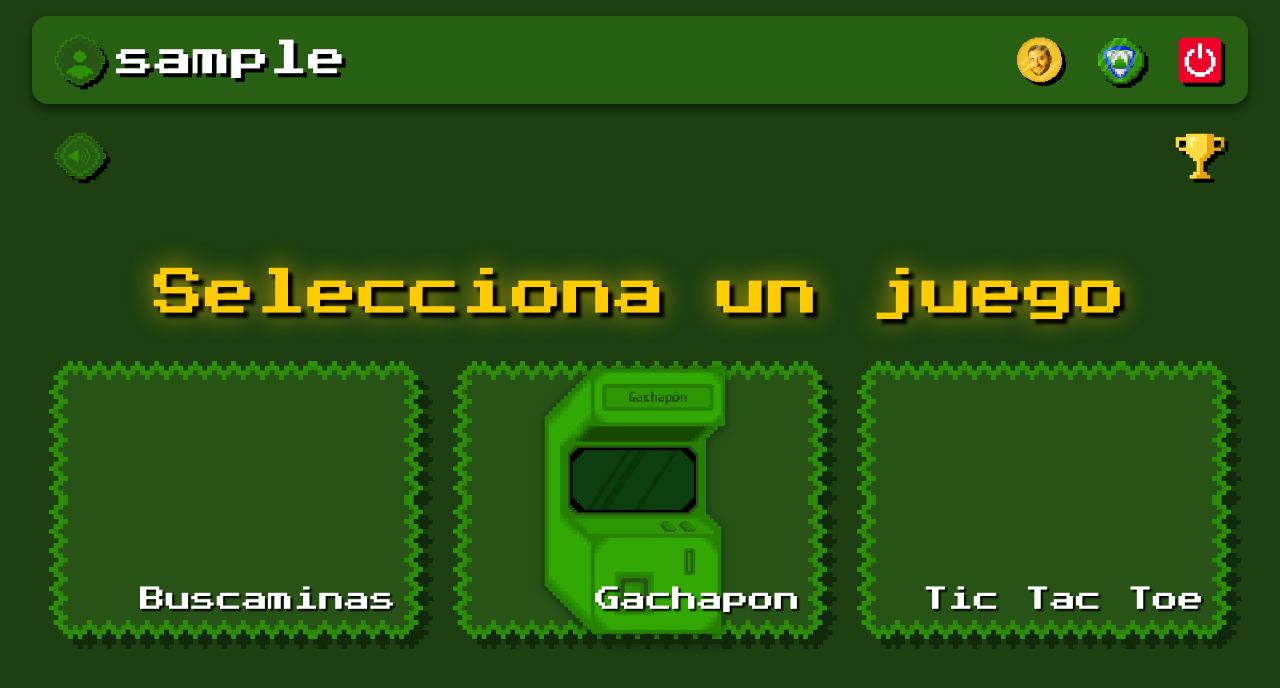
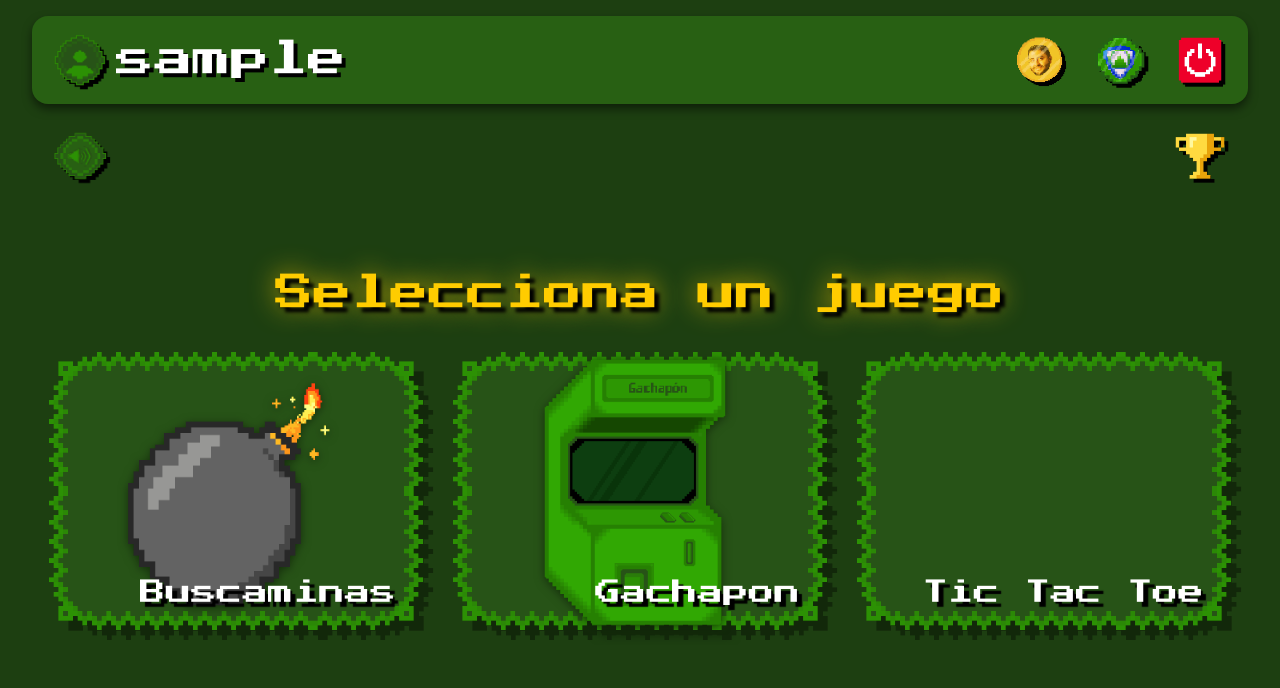
Before and after one commit to JeffreyArgueta/ArcadeUSO_web, a React (Vite) app: page /Dashboard in a window 1280 px wide. Shown: the top 688 px of the page. Built offline with nearby package versions, Linux system fonts and the light colour scheme; no server answers; sample sign-in values are in the browser's storage.

Commit message:
Actualización a las tarjetas
Se agregó el gif del buscaminas y se cambió el fondo de las tarjetas para mejorar las esquinas

```diff
--- a/src/components/Content/index.css
+++ b/src/components/Content/index.css
@@ -11,7 +11,7 @@
 .title {
   color: #ffcc00;
   filter: drop-shadow(0.3rem 0.3rem rgba(0, 0, 0, 1));
-  font-size: 4vw;
+  font-size: 3vw;
   text-align: center;
   animation: pulseGlow 1.5s infinite alternate;
 }
@@ -22,7 +22,9 @@
   width: 100%;
 }
 
-.gameButton {
+.gameButtonGachapon,
+.gameButtonMinesweeper,
+.gameButtonTiktaktoe {
   position: relative;
   width: 30vw;
   flex: 4;
@@ -40,26 +42,32 @@
 
 }
 
-.gameButton:hover {
+.gameButtonGachapon:hover,
+.gameButtonMinesweeper:hover,
+.gameButtonTiktaktoe:hover {
   transform: scale(0.95) rotate(2deg);
 }
 
-.gameButton:active {
+.gameButtonGachapon:active,
+.gameButtonMinesweeper:active,
+.gameButtonTiktaktoe:active {
   transform: scale(1.05);
 }
 
 .nameGame {
   position: absolute;
   color: white;
-  text-shadow: 2px 2px 2px #000000;
+  text-shadow: 5px 5px 1px #000000;
   font-size: 2vw;
   right: 2.5vw;
+  bottom: 2.3vw;
   /* right: 35px; */
   /* bottom: 35px; */
-  bottom: 2.5vw;
+
 }
 
-.gameButton img {
+.gameButtonGachapon img,
+.gameButtonTiktaktoe img{
   width: 100%;
   height: 100%;
   filter: drop-shadow(0 2px 5px rgb(15, 34, 8, 0.75));
@@ -67,7 +75,18 @@
   transition: transform ease 0.4s;
 }
 
-.gameButton img:hover {
+.gameButtonMinesweeper img {
+  width: 60%;
+  height: 85%;
+  filter: drop-shadow(0 2px 5px rgb(15, 34, 8, 0.75));
+  transition: transform ease 0.4s;
+}
+
+.gameButtonGachapon img:hover {
+  transform: scale(1.45) rotate(-2deg) translate(3px, 27px);
+}
+
+.gameButtonMinesweeper img:hover {
   transform: scale(1.45) rotate(-2deg) translate(3px, 27px);
 }
 
@@ -102,12 +121,16 @@
     align-items: center;
   }
 
-  .gameButton {
+  .gameButtonGachapon,
+  .gameButtonMinesweeper,
+  .gameButtonTiktaktoe {
     width: 25vh;
     min-width: 150px;
   }
 
-  .gameButton img {
+  .gameButtonGachapon img,
+  .gameButtonMinesweeper img,
+  .gameButtonTiktaktoe img {
     transform: scale(1.25) translateY(25px);
   }
 
--- a/src/components/Content/index.jsx
+++ b/src/components/Content/index.jsx
@@ -8,6 +8,8 @@ import "./index.css";
 // Aquí debe añadir todas las imagenes de miniatura para los juegos
 // Luego los añades al botón así " <img src={nombredelImport}/> "
 import imgGachapon from "@/assets/Gachapon/Inserte Moneda.gif";
+import imgMinesweeper from "@/assets/Buscaminas/Bomba.gif";
+
 
 const Content = ({ selectedGame, setSelectedGame }) => {
   const { sounds } = useSound();
@@ -25,14 +27,15 @@ const Content = ({ selectedGame, setSelectedGame }) => {
           <h1 className="title">Selecciona un juego</h1>
 
           <div className="gameSelection">
-            <button onClick={() => handleClick("minesweeper")} className="gameButton">
+            <button onClick={() => handleClick("minesweeper")} className="gameButtonMinesweeper">
+              <img src={imgMinesweeper} />
               <span className="nameGame">Buscaminas</span>
             </button>
-            <button onClick={() => handleClick("gachapon")} className="gameButton">
+            <button onClick={() => handleClick("gachapon")} className="gameButtonGachapon">
               <img src={imgGachapon} />
               <span className="nameGame">Gachapon</span>
             </button>
-            <button onClick={() => handleClick("tiktaktoe")} className="gameButton">
+            <button onClick={() => handleClick("tiktaktoe")} className="gameButtonTiktaktoe">
               <span className="nameGame">Tic Tac Toe</span>
             </button>
 
```
Also changed, not shown: src/assets/Buscaminas/Bomba.gif (added), src/assets/Tarjeta.png.
